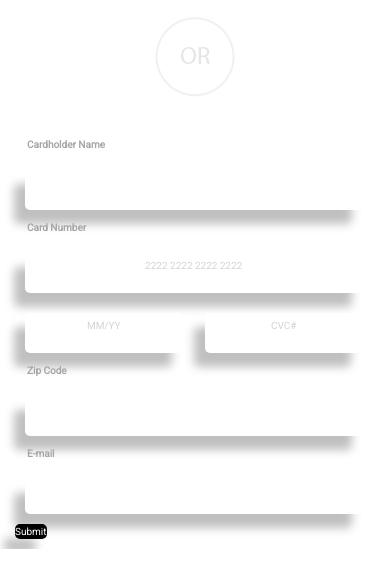
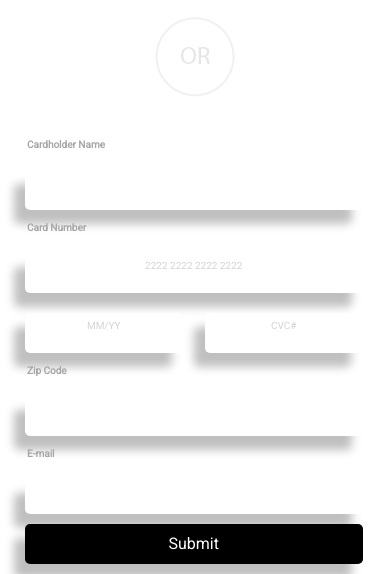
Before and after one commit to theocrawf/GilbertGolf, a plain HTML site: page html/donate.html in a window 390 px wide. Shown: the part 736-1310 px from the top of the page. Before the commit the page ends 1285 px from the top, so only its background shows below. Drawn offline with nearby package versions, Linux system fonts and the light colour scheme; a web font is replaced by a local one.

Commit message:
fixed submit button on donate page

```diff
--- a/styles/donate.css
+++ b/styles/donate.css
@@ -53,12 +53,12 @@ form input{
 #exp, #cvc{
     width: 42%;
 }
-/* button{
+#button{
     width: 90%;
     height: 40px;
     font-size: medium;
     margin-left: 10px;
-} */
+}
 
 .orbutton{
     text-align: center;
```
